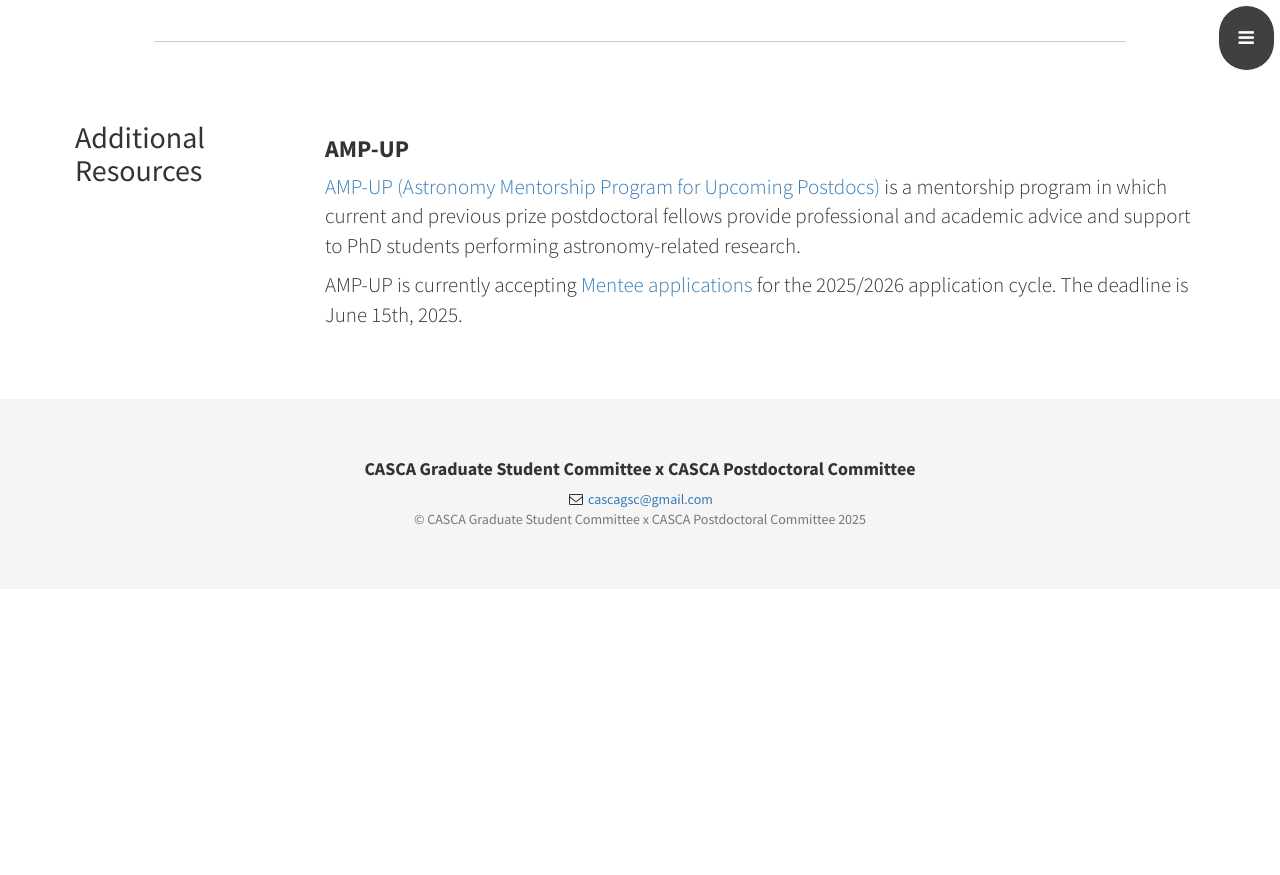
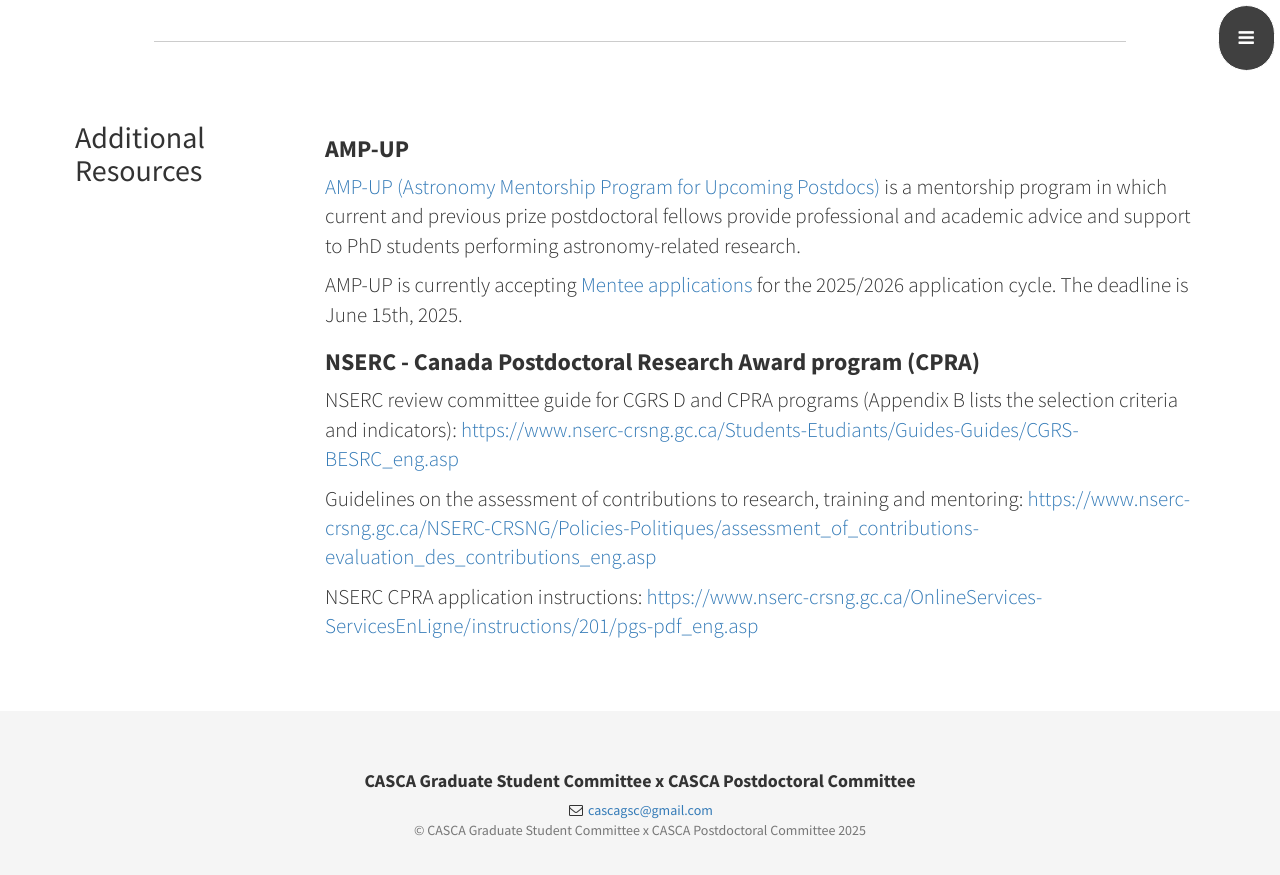
Before and after one commit to cascagsc/gaap2025, a Jekyll site: the page built from index.html, in a window 1280 px wide and 900 px high, scrolled down 4288 px. Shown: the top 875 px of the window. Built offline with Jekyll 4.4.1, drawn with Linux system fonts in a browser that asks for light colours; before the commit the page ends 4877 px from its top, so only the background shows below that.

Commit message:
Adding Kari links from Zoom chat on CPRA

```diff
--- a/_includes/additional-resources.html
+++ b/_includes/additional-resources.html
@@ -15,6 +15,13 @@
               professional and academic advice and support to PhD students performing astronomy-related research.</p></li>
             <li><p class="lead">AMP-UP is currently accepting <a href="https://docs.google.com/forms/d/e/1FAIpQLSedNNa0I6k5xSiFSdJgAqNiuEtCB9KAH0lROPECM9emZQaiVg/viewform" target="_blank">Mentee applications</a> for the 2025/2026 application cycle. The deadline is June 15th, 2025.</p></li>
           </ul>
+          <h3><b>NSERC - Canada Postdoctoral Research Award program (CPRA)</b></h3>
+          <ul class="list-unstyled">
+            <li><p class="lead">NSERC review committee guide for CGRS D and CPRA programs (Appendix B lists the selection criteria and indicators): <a href="https://www.nserc-crsng.gc.ca/Students-Etudiants/Guides-Guides/CGRS-BESRC_eng.asp" target="_blank">https://www.nserc-crsng.gc.ca/Students-Etudiants/Guides-Guides/CGRS-BESRC_eng.asp</a></p></li>
+            <!-- <li><p class="lead">Physics and Astronomy Review Committee members (new members are currently being recruited): NSERC - Committees - 178 - Scholarships and Fellowships Selection Committee for Physics and Astronomy</p></li> -->
+            <li><p class="lead">Guidelines on the assessment of contributions to research, training and mentoring: <a href="https://www.nserc-crsng.gc.ca/NSERC-CRSNG/Policies-Politiques/assessment_of_contributions-evaluation_des_contributions_eng.asp" target="_blank">https://www.nserc-crsng.gc.ca/NSERC-CRSNG/Policies-Politiques/assessment_of_contributions-evaluation_des_contributions_eng.asp</a></p></li>
+              <li><p class="lead">NSERC CPRA application instructions: <a href="https://www.nserc-crsng.gc.ca/OnlineServices-ServicesEnLigne/instructions/201/pgs-pdf_eng.asp" target="_blank">https://www.nserc-crsng.gc.ca/OnlineServices-ServicesEnLigne/instructions/201/pgs-pdf_eng.asp</a></p></li>
+          </ul>
 
         </div>
 
```
Also changed, not shown: 1 other file.
